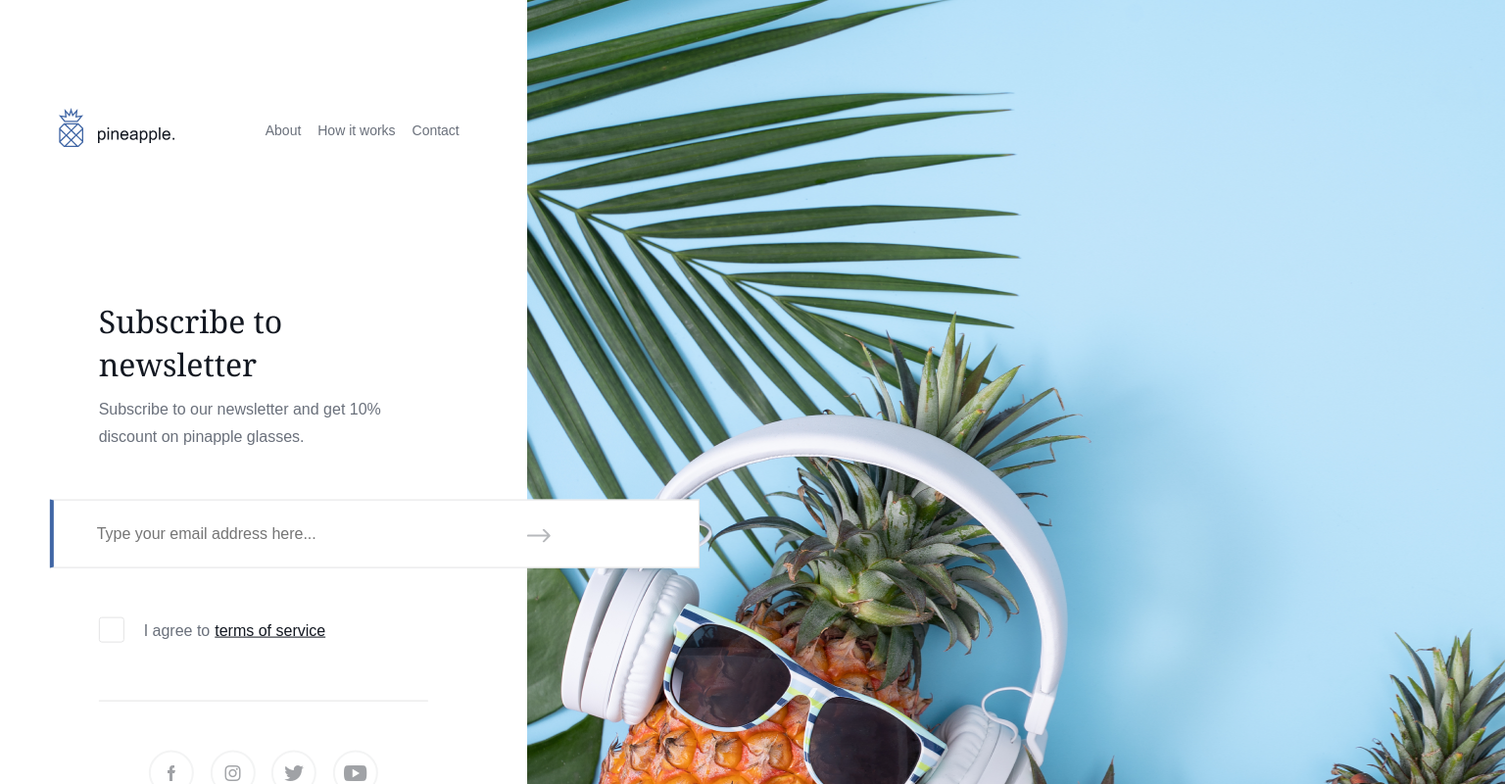
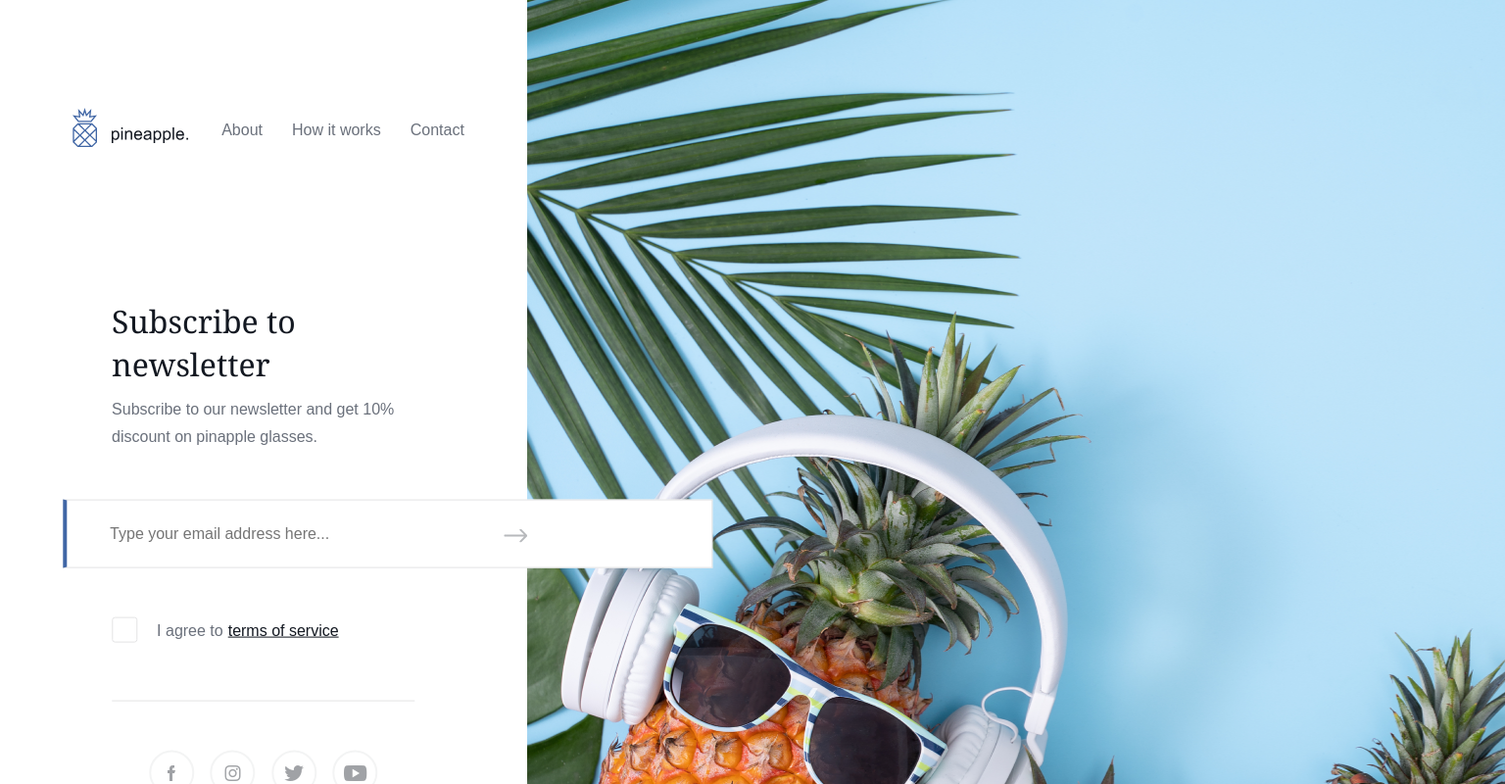
Before and after one commit to Aigarsss/mb, a PHP site: page / in a window 1536 px wide. Shown: the whole page at 98% size. Run offline with PHP 8.4, Linux system fonts and the light colour scheme; some web fonts are replaced.

Commit message:
simplified sorting

```diff
--- a/Model.php
+++ b/Model.php
@@ -21,7 +21,6 @@
 
 
         // insert records
-
         public function insert(){
 
             if (isset($_POST['submit'])) {
@@ -62,7 +61,6 @@
         }
 
         //read records
-
         public function readAll(){
 
             $statement = $this->conn->prepare("SELECT * FROM SUBSCRIBERS order by date desc");
@@ -87,8 +85,13 @@
             }
         }
 
+        // filter buttons for subscribers.php
+        public function getProviders(){
 
-        public function getProviders(){
+                // $_SESSION["search"]
+                // $_SESSION["filter"]
+                // $_SESSION["order"]
+                // $_SESSION["direction"]
 
             try {
 
@@ -105,23 +108,39 @@
 
         }
 
+        // filtering for the subscribers.php page
         public function filterProvider(){
+
+            // simplified ordering
+
+            if (isset($_GET['orderBy']) && isset($_GET['direction'])) {
+                $ordering = $_GET['orderBy'];
+                $direction = $_GET['direction'];
+
+                $statement = $this->conn->prepare("select * from subscribers order by $ordering $direction");
+                $statement->execute();
+
+                $data = $statement->fetchAll();
+
+                return $data;
+            }
+
 
             if (isset($_GET['filter'])) {
                 $filter = $_GET['filter'];
 
-                if ($filter == "" && isset($_GET['search'])) {
+                if ($filter == "search" && isset($_GET['search'])) {
 
                     $searchTerm = $_GET['search'];
 
-                    $statement = $this->conn->prepare("select * from subscribers where email like CONCAT('%', :searchTerm, '%')");
+                    $statement = $this->conn->prepare("select * from subscribers where email like CONCAT('%', :searchTerm, '%') order by date desc");
                     $statement->execute(["searchTerm" => $searchTerm]);
 
                 } else if ($filter == "All") {
-                    $statement = $this->conn->prepare("select * from subscribers");
+                    $statement = $this->conn->prepare("select * from subscribers  order by date desc");
                     $statement->execute();
                 } else {
-                    $statement = $this->conn->prepare("select * from subscribers where provider = :filter");
+                    $statement = $this->conn->prepare("select * from subscribers where provider = :filter order by date desc");
                     $statement->execute(["filter" => $filter]);
                 }
 
--- a/index.php
+++ b/index.php
@@ -1,5 +1,6 @@
 <?php
 // phpinfo();
+
 require 'Model.php';
 $model = new Model();
 $insert = $model->insert();
--- a/style/style.css
+++ b/style/style.css
@@ -98,7 +98,7 @@ body {
           align-items: center;
   width: 235px;
   height: 100%;
-  padding-right: 20px;
+  padding-right: 10px;
 }
 
 .navbar .navbar-links ul li {
@@ -112,6 +112,7 @@ body {
   line-height: 24px;
   color: #6A707B;
   display: block;
+  text-align: left;
 }
 
 #container {
@@ -470,7 +471,7 @@ table, th, td {
     z-index: -2;
   }
   .navbar {
-    width: 85%;
+    width: 80%;
     margin: auto;
     margin-top: 100px;
   }
@@ -482,10 +483,23 @@ table, th, td {
     background: url("../img/logo_pineapple.svg");
     background-repeat: no-repeat;
   }
+  .navbar .navbar-links ul {
+    width: auto;
+  }
+  .navbar .navbar-links ul li {
+    padding-left: 30px;
+  }
+  .navbar .navbar-links ul li a {
+    font-size: 16px;
+    font-style: normal;
+    font-weight: 400;
+    line-height: 26px;
+    letter-spacing: 0em;
+  }
   #container {
     background: none;
     height: 371px;
-    width: 70%;
+    width: 65%;
     padding: 0px 20px;
     margin-top: 10%;
   }
--- a/style/style.scss
+++ b/style/style.scss
@@ -109,7 +109,7 @@ body {
             align-items: center;
             width: 235px;
             height: 100%;
-            padding-right: 20px;
+            padding-right: 10px;
 
             li {
                 list-style: none;
@@ -121,7 +121,7 @@ body {
                     line-height: 24px;
                     color: $darkGray;
                     display: block;
-
+                    text-align: left;
                 }
             }
         }
@@ -461,7 +461,7 @@ table, th, td {
       }
 
     .navbar {
-      width: 85%;
+      width: 80%;
       margin: auto;
       margin-top: 100px;
 
@@ -474,13 +474,30 @@ table, th, td {
         background-repeat: no-repeat;
         }
 
+
+    .navbar-links {
+        ul {
+            width: auto;
+            li {
+                padding-left: 30px;
+                a {
+                    font-size: 16px;
+                    font-style: normal;
+                    font-weight: 400;
+                    line-height: 26px;
+                    letter-spacing: 0em;
+                }
+            }
+        }
+    }
+
     }
 
     #container {
 
         background: none;
         height: 371px;
-        width: 70%;
+        width: 65%;
         padding: 0px 20px;
         margin-top: 10%;
 
```
Also changed, not shown: mbdb.sql (+25 -1 lines), subscribers.php (+26 -6 lines), README.md, 1 other file.
